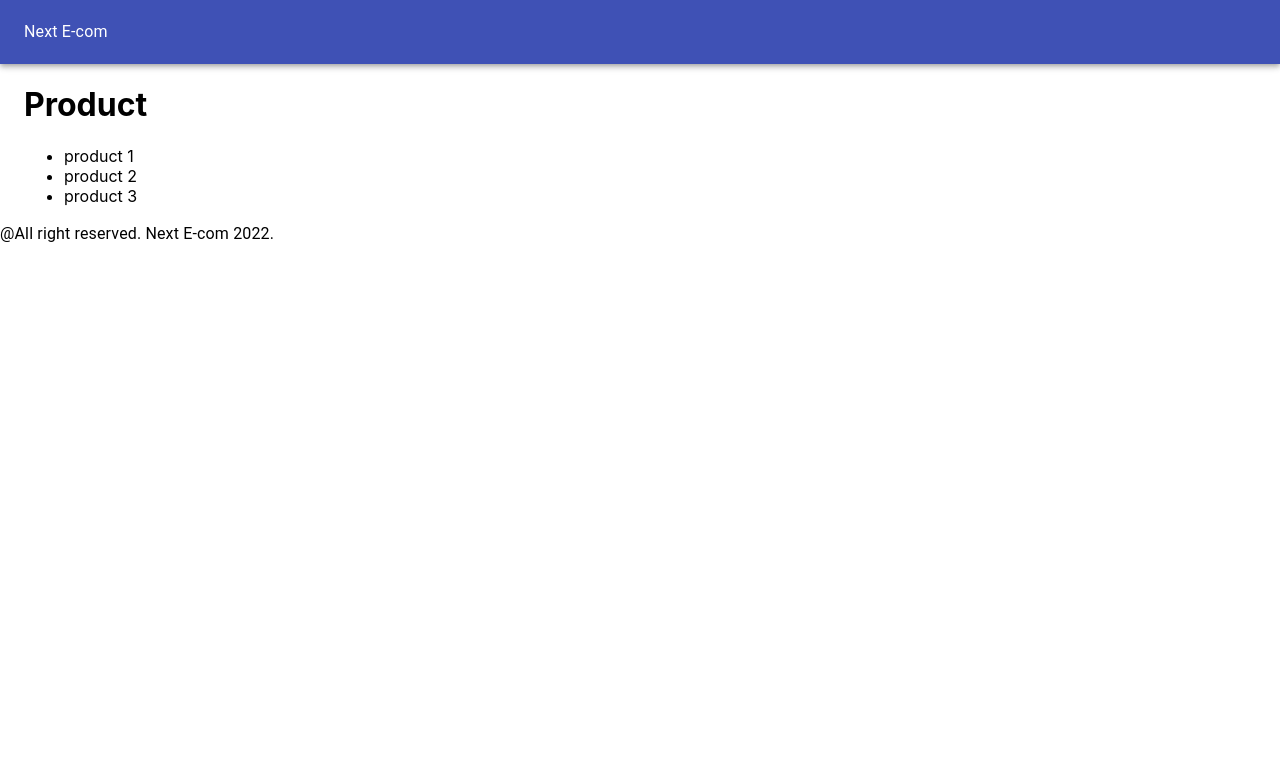
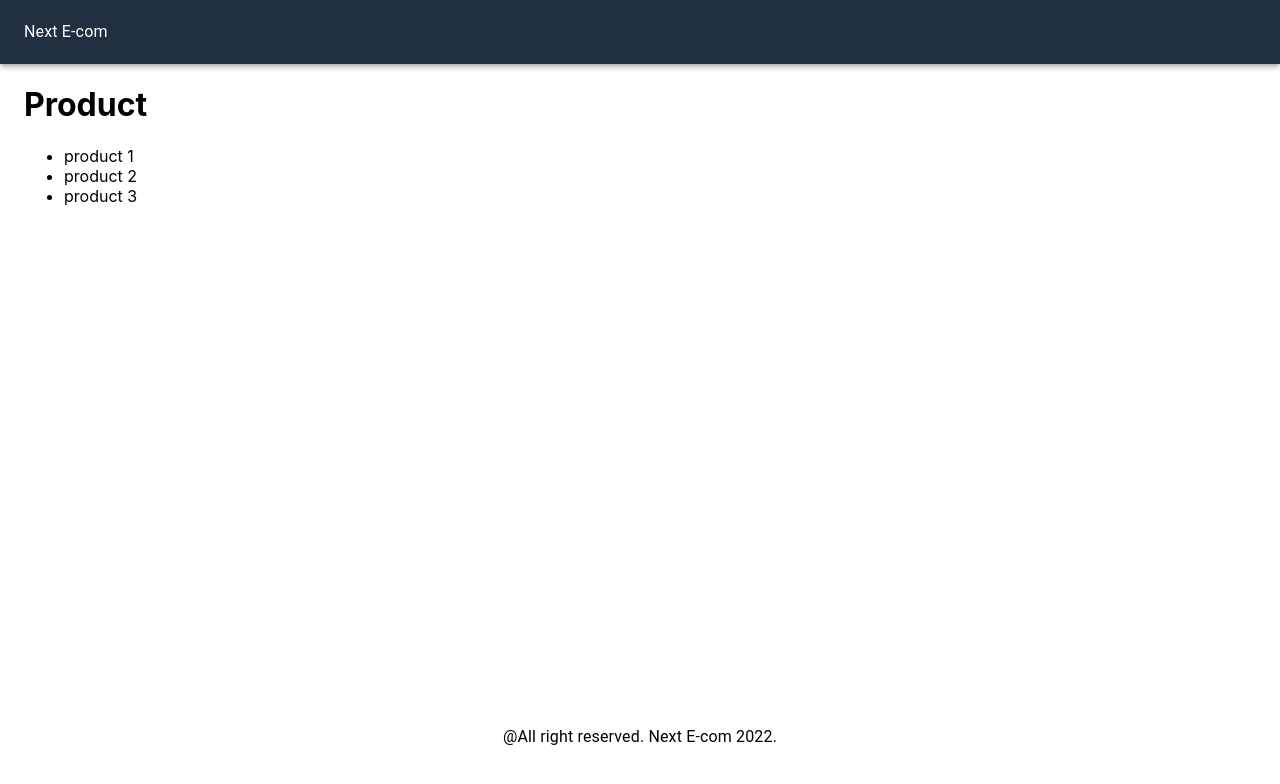
Before and after one commit to rahathosen/next-ecom, a Next.js app: page / in a window 1280 px wide. Shown: the top 784 px of the page. Built offline with nearby package versions, Linux system fonts and the light colour scheme.

Commit message:
fix footer

```diff
--- a/components/Layout.js
+++ b/components/Layout.js
@@ -1,20 +1,23 @@
-import React from "react";
-import Head from "next/head";
-import { AppBar, Toolbar, Typography, Container } from "@material-ui/core";
+import React from 'react';
+import Head from 'next/head';
+import { AppBar, Toolbar, Typography, Container } from '@material-ui/core';
+import useStyles from '../utils/styles';
 
 export default function Layout({ children }) {
+	const classes = useStyles();
 	return (
 		<div>
 			<Head>
 				<title>Next E-com</title>
 			</Head>
-      <AppBar position="static">
+			<AppBar position="static" className={classes.navbar}>
 				<Toolbar>
 					<Typography>Next E-com</Typography>
 				</Toolbar>
 			</AppBar>
-      <Container>{children}</Container>
-      <footer>
+			<Container className={classes.main}>{children}
+			</Container>
+			<footer className={classes.footer}>
 				<Typography>@All right reserved. Next E-com 2022.</Typography>
 			</footer>
 		</div>
--- a/pages/_app.js
+++ b/pages/_app.js
@@ -1,7 +1,14 @@
-import '../styles/globals.css'
+import { useEffect } from "react";
+import "../styles/globals.css";
 
 function MyApp({ Component, pageProps }) {
-  return <Component {...pageProps} />
+  useEffect(() => {
+    const jssStyles = document.querySelector("#jss-server-side");
+    if (jssStyles) {
+      jssStyles.parentElement.removeChild(jssStyles);
+    }
+  }, []);
+  return <Component {...pageProps} />;
 }
 
-export default MyApp
+export default MyApp;
--- /dev/null
+++ b/pages/_document.js
@@ -0,0 +1,35 @@
+import { ServerStyleSheets } from "@material-ui/core/styles";
+import Document, { Head, Html, Main, NextScript } from "next/document";
+import React from "react";
+
+export default class MyDocument extends Document {
+  render() {
+    return (
+      <Html lang="en">
+        <Head></Head>
+        <body>
+          <Main />
+          <NextScript />
+        </body>
+      </Html>
+    );
+  }
+}
+
+MyDocument.getInitialProps = async (ctx) => {
+  const sheets = new ServerStyleSheets();
+  const originalRenderPage = ctx.renderPage;
+  ctx.renderPage = () => {
+    return originalRenderPage({
+      enhanceApp: (App) => (props) => sheets.collect(<App {...props} />),
+    });
+  };
+  const initialProps = await Document.getInitialProps(ctx);
+  return {
+    ...initialProps,
+    styles: [
+      ...React.Children.toArray(initialProps.styles),
+      sheets.getStyleElement(),
+    ],
+  };
+};
--- /dev/null
+++ b/utils/styles.js
@@ -0,0 +1,18 @@
+import { makeStyles } from "@material-ui/core";
+
+const useStyles = makeStyles({
+  navbar: {
+    backgroundColor: "#203040",
+    "& a": {
+      color: "#ffffff",
+      marginLeft: 10,
+    },
+  },
+  main: {
+    minHeight: "80vh",
+  },
+  footer: {
+    textAlign: "center",
+  },
+});
+export default useStyles;
```
Also changed, not shown: pages/index.js (+7 -10 lines). Lines whose indentation alone changed are shown as unchanged.
